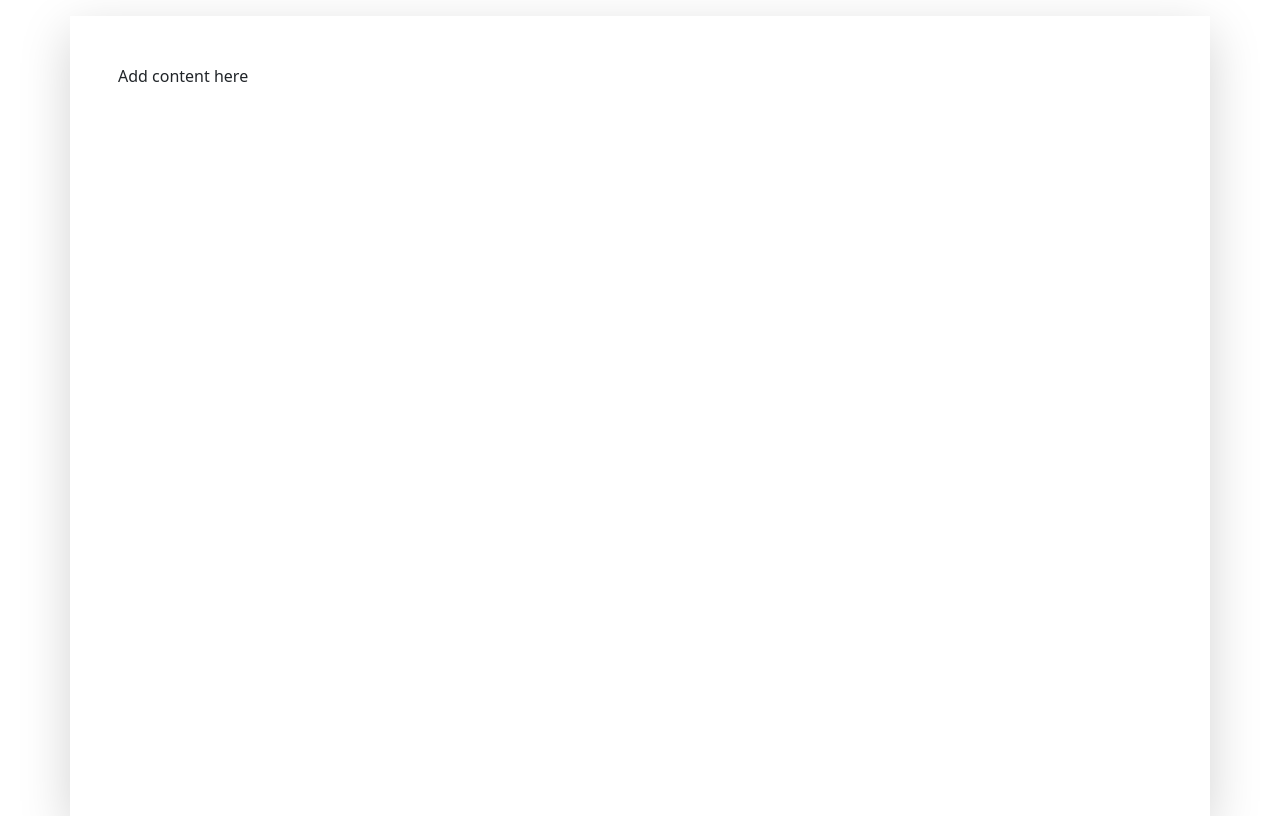
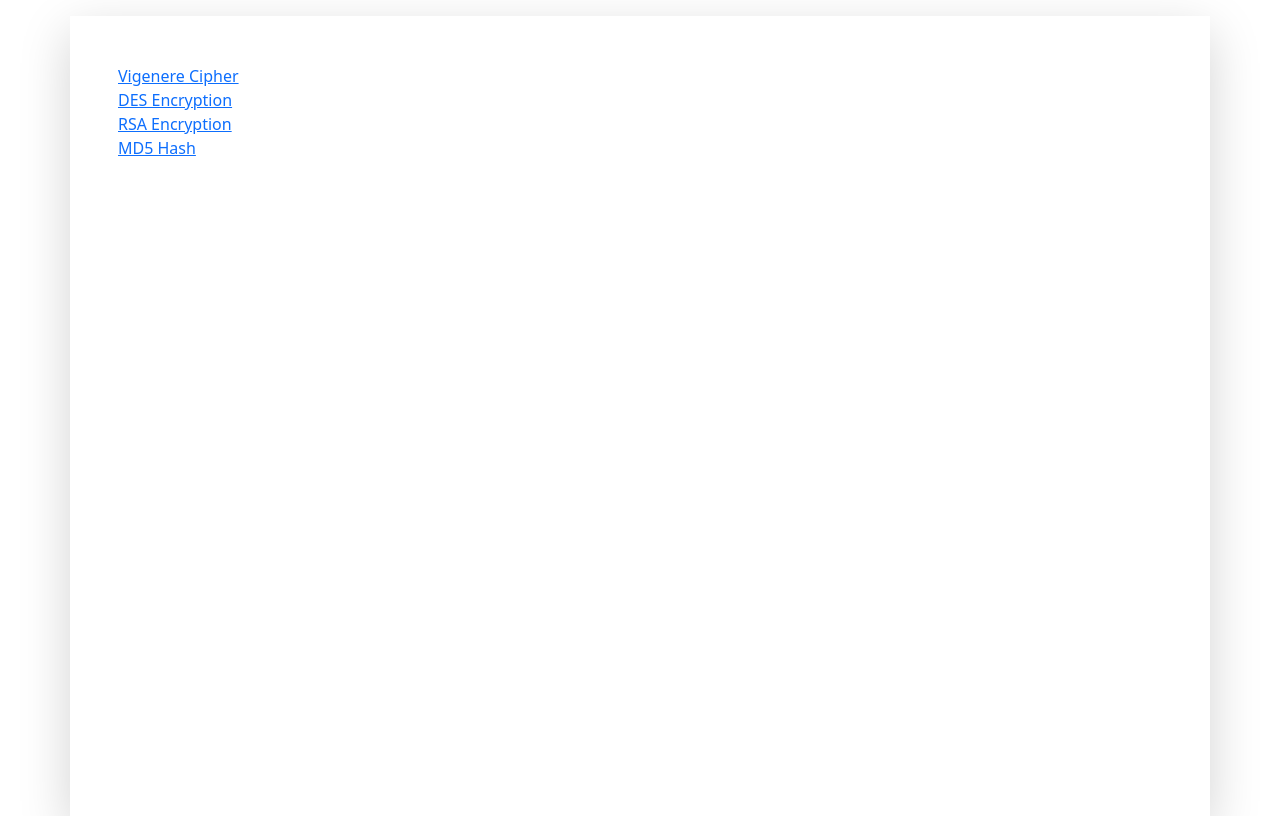
Before and after one commit to cpt22/SecurityCiphers, a Django app: page / in a window 1280 px wide. Shown: the part 56-872 px from the top of the page. Run offline with Django 3.2, Linux system fonts and the light colour scheme.

Commit message:
added homepage

```diff
--- a/ciphers/ciphersite/forms.py
+++ b/ciphers/ciphersite/forms.py
@@ -46,7 +46,7 @@ class DESForm(forms.Form):
         elif 'generate_key' in self.data:
             pass
         else:
-            self.add_error('', "Missing submit type")
+            pass
         return cleaned_data
 
 
--- a/ciphers/ciphersite/templates/ciphersite/index.html
+++ b/ciphers/ciphersite/templates/ciphersite/index.html
@@ -1 +1,8 @@
 {% extends "ciphersite/base.html" %}
+
+{% block content %}
+    <a href="{% url 'vigenere' %}">Vigenere Cipher</a><br>
+    <a href="{% url 'des' %}">DES Encryption</a><br>
+    <a href="{% url 'rsa' %}">RSA Encryption</a><br>
+    <a href="{% url 'md5' %}">MD5 Hash</a>
+{% endblock content %}
--- a/ciphers/ciphersite/views.py
+++ b/ciphers/ciphersite/views.py
@@ -42,6 +42,7 @@ def des(request):
     if request.method == 'POST':
         vals = request.POST
         form = DESForm(request.POST, request.FILES)
+        print("test")
         if form.is_valid():
             if 'generate_key' in vals:
                 form.cleaned_data['key'] = f'PLACEHOLDER_KEY_{random.randint(10000,99999)}'
```
